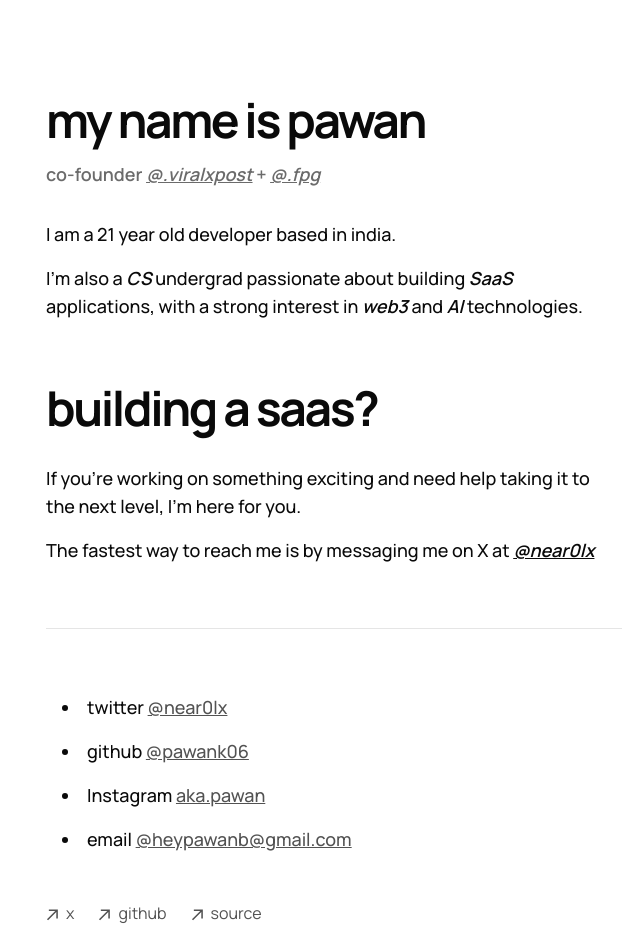
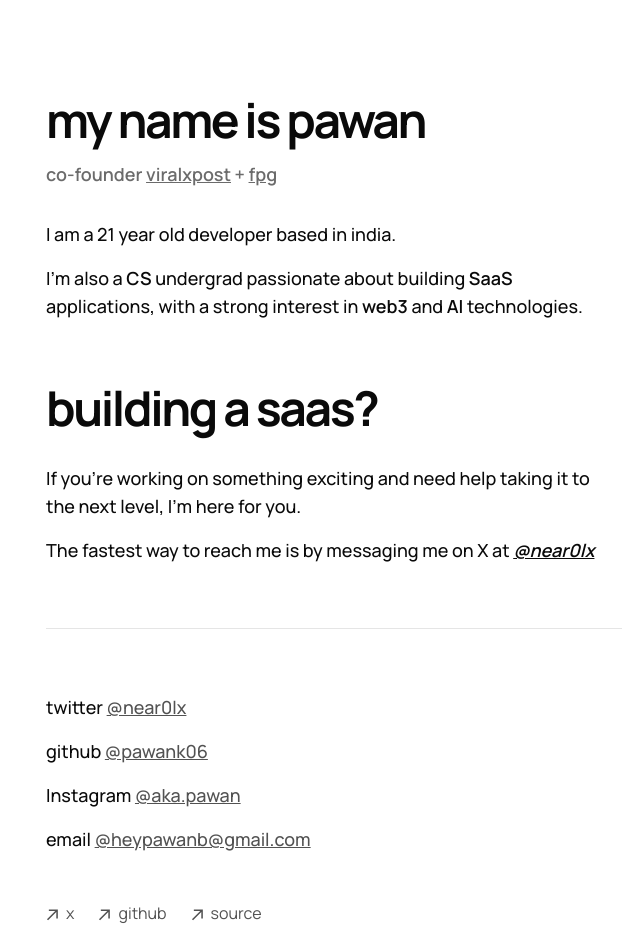
Before and after one commit to Pawank06/portfolio, a Next.js app: page / in a window 1280 px wide. Shown: the whole page, without its empty margins (306-946 px from the left). Built offline with nearby package versions, Linux system fonts and the light colour scheme.

Commit message:
remove italic

```diff
--- a/app/page.tsx
+++ b/app/page.tsx
@@ -11,12 +11,12 @@ export default function Page() {
       </h1>
 
       <p className="mb-8 opacity-60 font-semibold">
-        co-founder <Link className='italic underline' href="">@.viralxpost</Link> + <Link className='italic underline' href="">@.fpg</Link></p>
+        co-founder <Link className='underline' href="">viralxpost</Link> + <Link className='underline' href="">fpg</Link></p>
       <p className="mb-4">
         I am a 21 year old developer based in india.
       </p>
       <p className="mb-4">
-      I&apos;m also a <span className='font-semibold italic'>CS</span> undergrad passionate about building <span className='font-semibold italic'>SaaS</span> applications, with a strong interest in <span className='font-semibold italic'>web3</span> and <span className='font-semibold italic'>AI</span> technologies.
+      I&apos;m also a <span className='font-semibold'>CS</span> undergrad passionate about building <span className='font-semibold'>SaaS</span> applications, with a strong interest in <span className='font-semibold'>web3</span> and <span className='font-semibold'>AI</span> technologies.
       </p>
       <h1 className="mb-8 mt-16 md:text-5xl text-3xl font-bold  tracking-tighter">
       building a saas?
@@ -28,12 +28,12 @@ export default function Page() {
       The fastest way to reach me is by messaging me on X at <Link href="" className='font-semibold italic underline'>@near0lx</Link>
       </p>
       <Separator className='my-16'/>
-      <div className='px-4 dark:text-zinc-700'>
+      <ul className=' dark:text-zinc-700'>
       <li className='pb-4'>twitter <Link className='underline opacity-70' href="https://x.com/near0lx">@near0lx</Link></li>
       <li className='pb-4'>github <Link className='underline opacity-70' href="https://github.com/Pawank06">@pawank06</Link></li>
-      <li className='pb-4'>Instagram <Link className='underline opacity-70' href="https://www.instagram.com/aka.pawan/">aka.pawan</Link></li>
-      <li className='pb-4'>email <Link className='underline opacity-70' href="https://heypawanb@gmail.com">@heypawanb@gmail.com</Link></li>
-      </div>
+      <li className='pb-4'>Instagram <Link className='underline opacity-70' href="https://www.instagram.com/aka.pawan/">@aka.pawan</Link></li>
+      <li className='pb-4 md:block hidden'>email <Link className='underline opacity-70' href="https://heypawanb@gmail.com">@heypawanb@gmail.com</Link></li>
+      </ul>
     </section>
   )
 }
```
